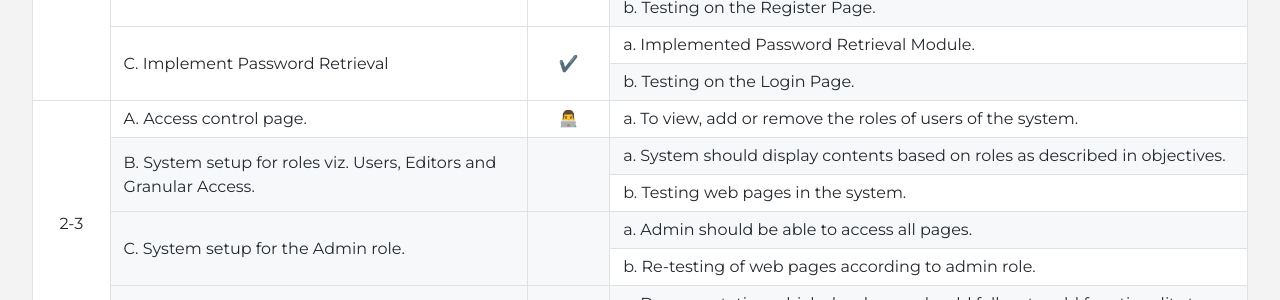
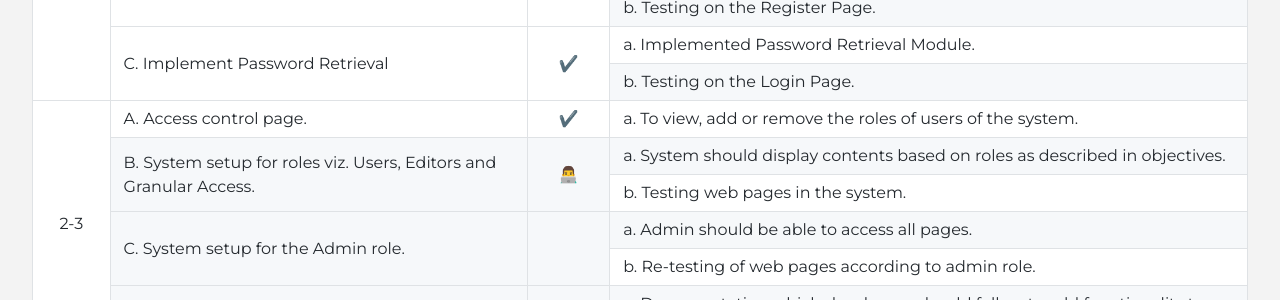
Before and after one commit to cdli-gh/blog, a Jekyll site: the page built from _blog/gsoc20/search/index.md, in a window 1280 px wide and 900 px high, scrolled down 1651 px. Shown: the part 151-451 px from the top of the window. Built offline with Jekyll 4.4.1, drawn with Linux system fonts in a browser that asks for light colours; emoji names are drawn with the system emoji font; Markdown is read by kramdown in place of the engine named in the settings.

Commit message:
Search : Week-2,3:Objective-B:UpdateStatus

```diff
--- a/_blog/gsoc20/search/index.md
+++ b/_blog/gsoc20/search/index.md
@@ -126,12 +126,12 @@
         <tr>
             <td rowspan=6 align="center"> 2-3 </td>
             <td rowspan=1>A. Access control page.</td>
-            <td rowspan=1 align="center"> :man_technologist: </td>
+            <td rowspan=1 align="center"> :heavy_check_mark: </td>
             <td>a. To view, add or remove the roles of users of the system.</td>
         </tr>
         <tr>
             <td rowspan=2>B. System setup for roles viz. Users, Editors and Granular Access.</td>
-            <td rowspan=2 align="center"></td>
+            <td rowspan=2 align="center"> :man_technologist: </td>
             <td>a. System should display contents based on roles as described in objectives.</td>
         </tr>
         <tr>
```
